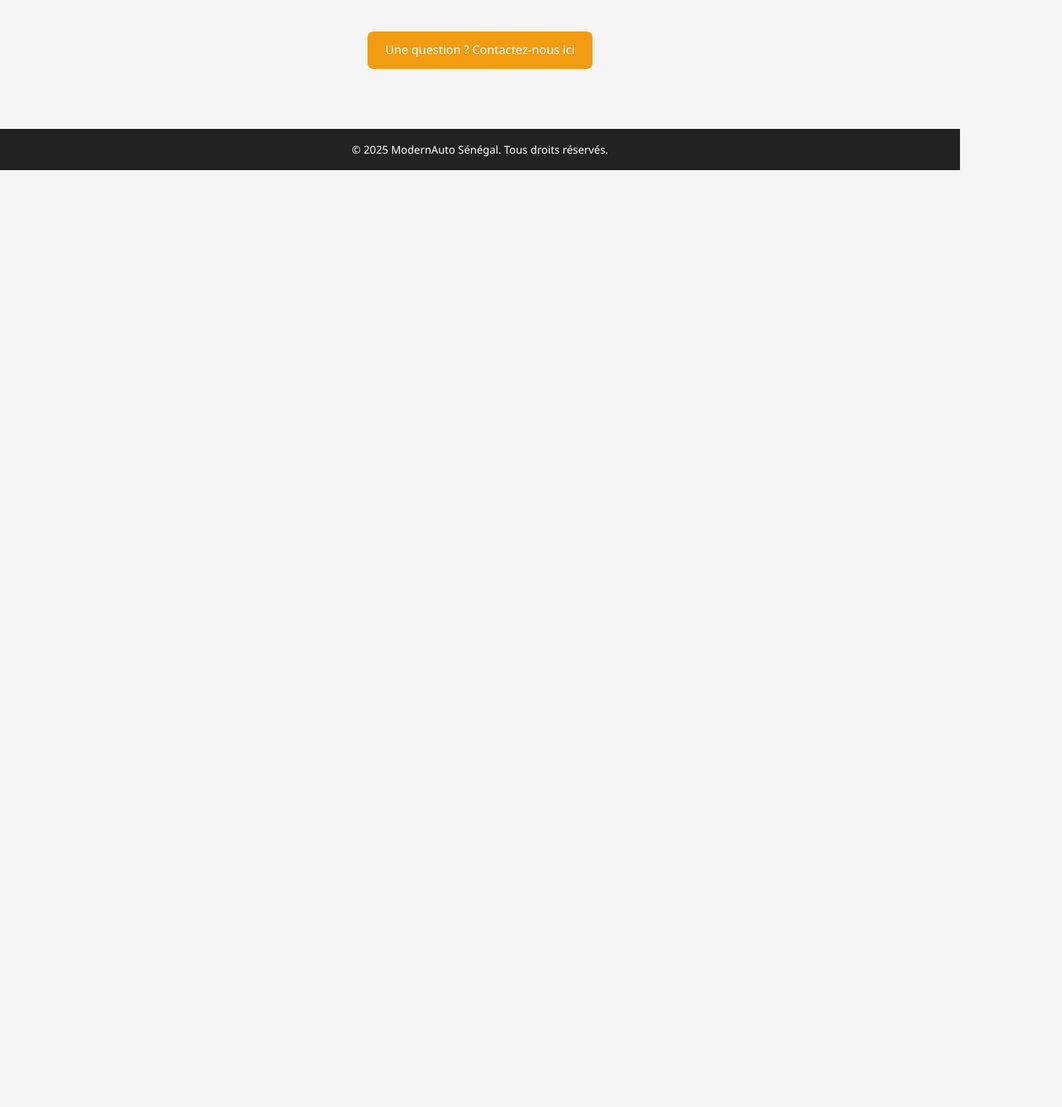
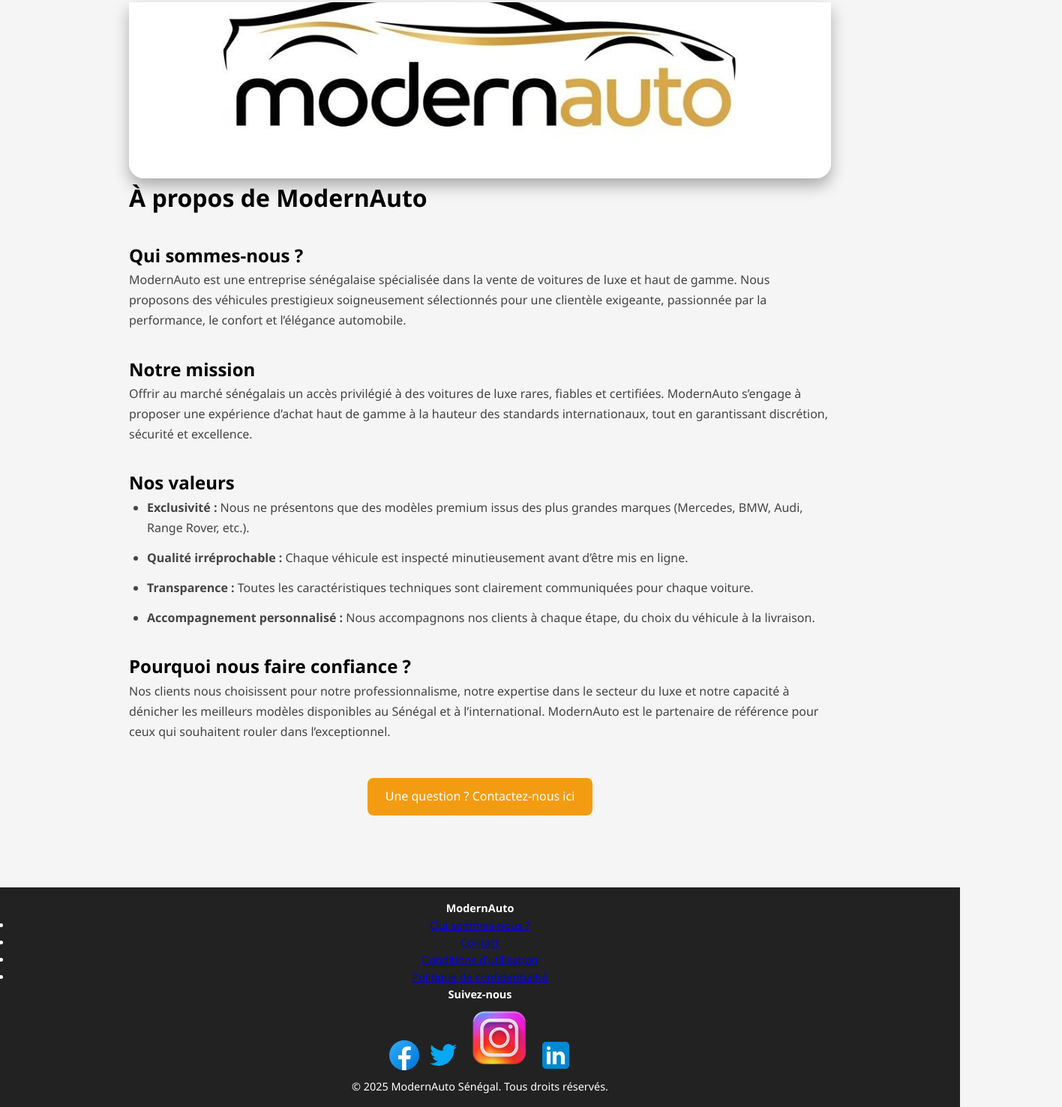
Before and after one commit to dialloelhadjiatibou/projet_final0, a plain HTML site: page a-propos.html in a window 1280 px wide. Shown: the part 1103-2580 px from the top of the page at 75% size, 1416 px wide, since content can reach past the window. Before the commit the page ends 1330 px from the top, so only its background shows below. Drawn offline with Linux system fonts and the light colour scheme.

Commit message:
Update a-propos.html

```diff
--- a/a-propos.html
+++ b/a-propos.html
@@ -12,7 +12,9 @@
 
   <!-- HEADER -->
   <header>
-    <div class="logo">ModernAuto</div>
+    <div class="logo">
+        <img src="images/a922ed4ac4c61cb0ed988a2d3bbc148e928ec6dd1563b8d8962d0ce3908b5aba.jpeg" alt="Logo ModernAuto" class="logo-img">
+      </div>
     <nav>
       <ul>
         <li><a href="index.html">Accueil</a></li>
@@ -71,9 +73,32 @@
     </div>
   </main>
 
-  <!-- FOOTER -->
-  <footer style="margin-top: 3rem;">
-    <p>&copy; 2025 ModernAuto Sénégal. Tous droits réservés.</p>
+  <footer class="footer">
+    <div class="footer-container">
+      <div class="footer-column">
+        <h4>ModernAuto</h4>
+        <ul>
+          <li><a href="a-propos.html">Qui sommes-nous ?</a></li>
+          <li><a href="contact.html">Contact</a></li>
+          <li><a href="#">Conditions d'utilisation</a></li>
+          <li><a href="#">Politique de confidentialité</a></li>
+        </ul>
+      </div>
+
+      <div class="footer-column">
+        <h4>Suivez-nous</h4>
+        <div class="social-icons">
+          <a href="#"><img src="images/icons8-facebook-logo-48.png" alt="Facebook"></a>
+          <a href="#"><img src="images/icons8-twitter-bird-48.png" alt="Twitter"></a>
+          <a href="#"><img src="images/icons8-instagram-logo-94.png" alt="Instagram"></a>
+          <a href="#"><img src="images/icons8-linkedin-48.png" alt="LinkedIn"></a>
+        </div>
+      </div>
+    </div>
+
+    <div class="footer-bottom">
+      <p>&copy; 2025 ModernAuto Sénégal. Tous droits réservés.</p>
+    </div>
   </footer>
 
 </body>
```
